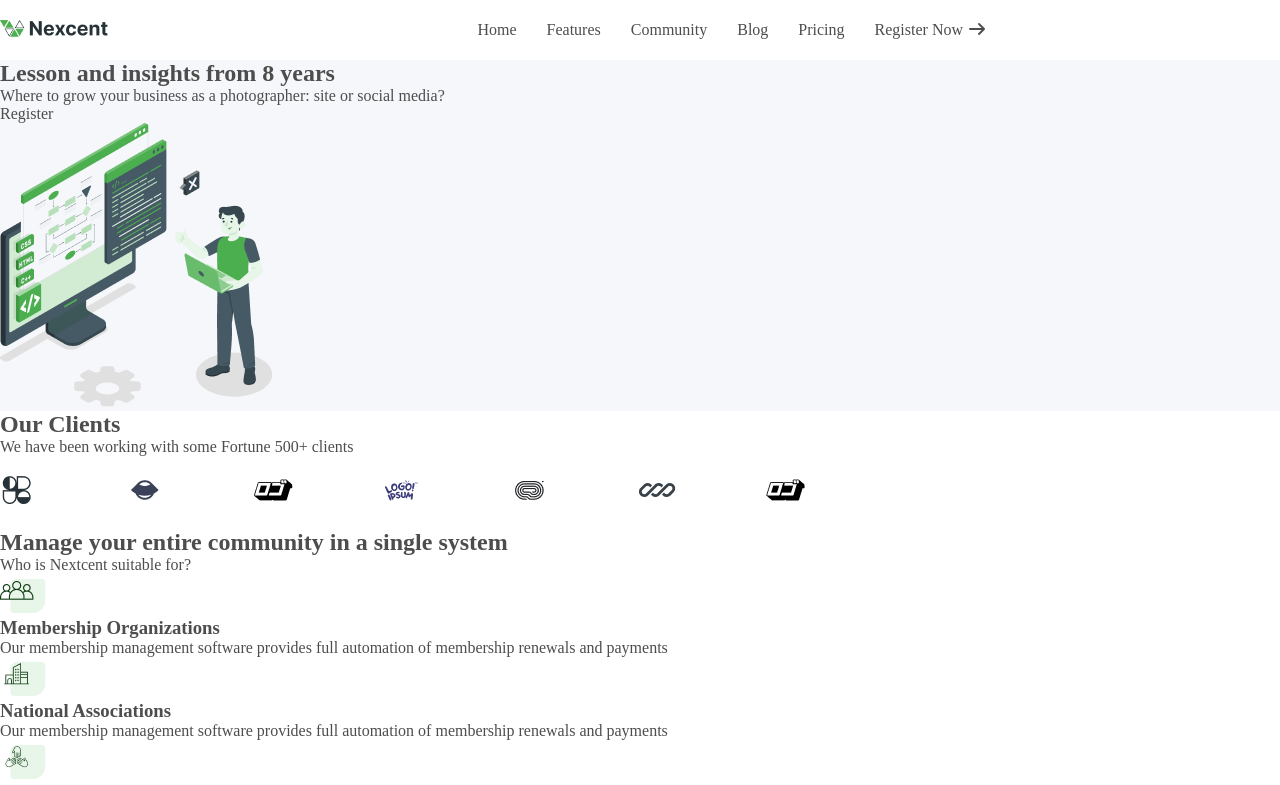
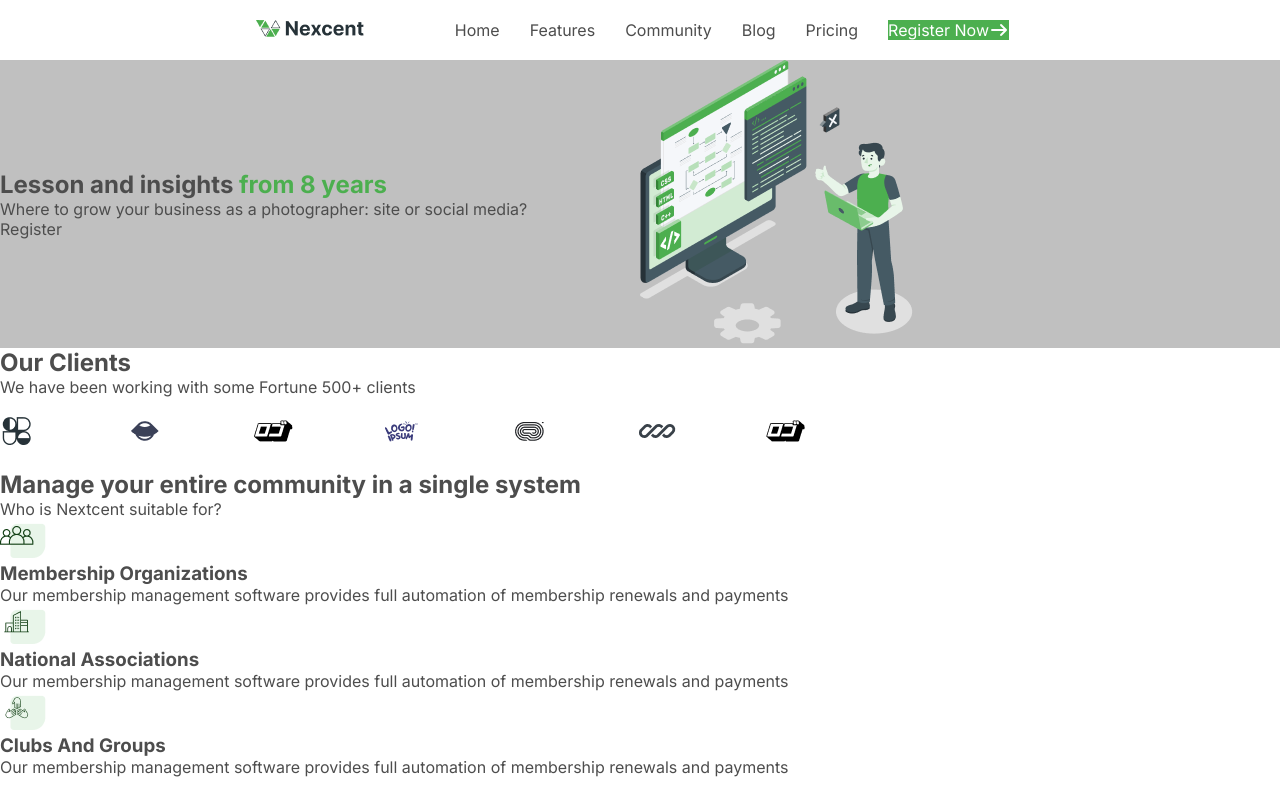
Before and after one commit to WhiteRabbitCoder/Riwi_Html, a plain HTML site: page index.html in a window 1280 px wide. Shown: the top 785 px of the page. Drawn offline with Linux system fonts and the light colour scheme.

Commit message:
refining CSS styles

```diff
--- a/assets/styles/style.css
+++ b/assets/styles/style.css
@@ -6,8 +6,9 @@
 
 :root{
     --D_Grey: #4D4D4D;
-    --Silver: #F5F7FA;
+    --Silver: #C0C0C0;
     --Brand_Primary: #4CAF4F;
+    --White: #FFFFFF
 }
 
 body{
@@ -15,6 +16,8 @@ body{
     height: 100dvh;
     width: 100%;
     color: #4D4D4D;
+    font-family: "Inter", "Inter Semi Bold", sans-serif;
+
 }
 
 a {
@@ -27,14 +30,10 @@ header{
     justify-content: space-between;
     align-items: center;
     height: 60px;
-    width: 80%;
+    padding: 10px 20%;
 }
 
-header nav{
-    display: flex;
-    align-items: end;
-    padding: 20px 22px;
-}
+
 
 header nav ul{
     display: flex;
@@ -52,3 +51,25 @@ header nav ul li{
 .grey-bg{
     background: var(--Silver);
 }
+
+.button{
+    display: flex;
+    align-items: center;
+    justify-content: center;
+    background: var(--Brand_Primary);
+    color: var(--White);
+    border: none;
+}
+
+strong{
+    color: var(--Brand_Primary);
+    font-weight: bold;
+}
+
+.hero{
+    display: grid;
+    grid-template-columns: 1fr 1fr;
+    align-items: center;
+    justify-content: center;
+    width: 100%;
+}
--- a/index.html
+++ b/index.html
@@ -5,6 +5,8 @@
     <title>Title</title>
     <!-- Custom CSS -->
     <link rel="stylesheet" href="assets/styles/style.css">
+    <!-- Google fonts -->
+    <link href="https://fonts.googleapis.com/css2?family=Inter:ital,opsz,wght@0,14..32,100..900;1,14..32,100..900&display=swap" rel="stylesheet">
     <!-- Font Awesome -->
     <link rel="stylesheet" href="https://cdnjs.cloudflare.com/ajax/libs/font-awesome/7.0.1/css/all.min.css">
 </head>
```
